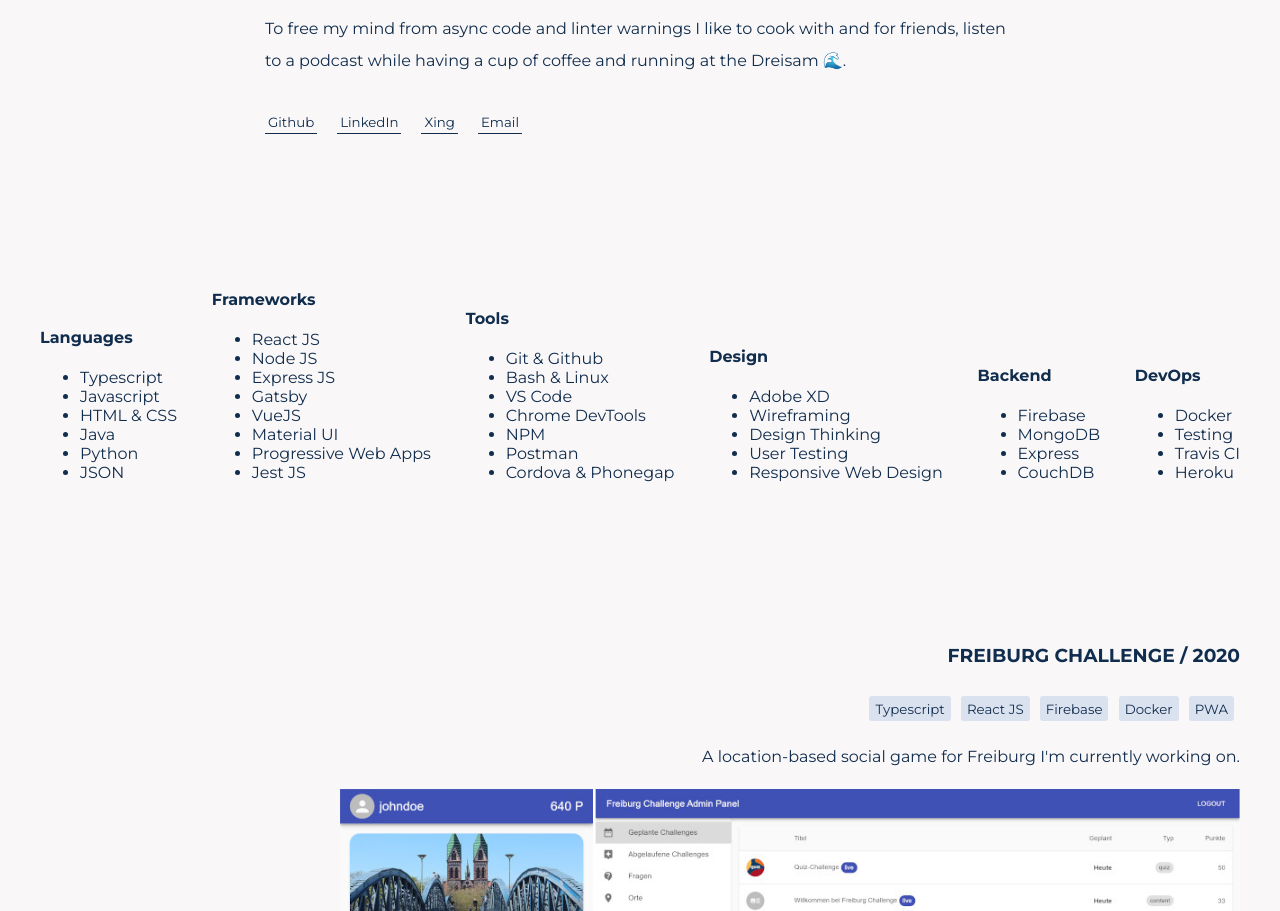
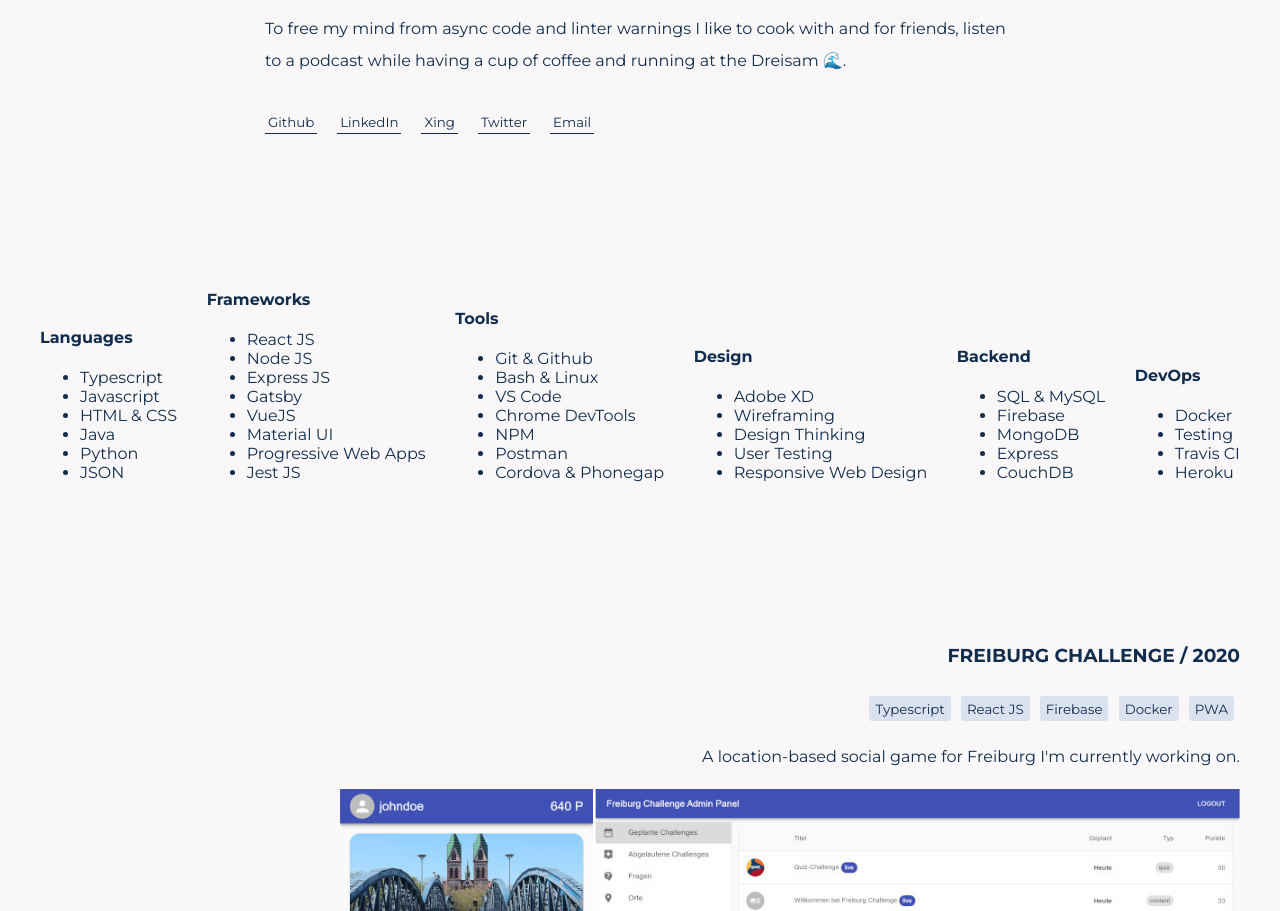
Before and after one commit to nicograef/nicograef.github.io, a Gatsby site: page / in a window 1280 px wide. Shown: the part 1162-2073 px from the top of the page. Built offline with nearby package versions, Linux system fonts and the light colour scheme; Gatsby itself is replaced by a stand-in of ours.

Commit message:
added twitter link and SQL skill

```diff
--- a/src/components/About.js
+++ b/src/components/About.js
@@ -44,6 +44,10 @@ const links = [
     url: 'https://xing.com/profile/Nico_Graef2/',
   },
   {
+    title: 'Twitter',
+    url: 'https://twitter.com/nicograef/',
+  },
+  {
     title: 'Email',
     url: 'mailto:graef.nico@gmail.com',
   },
--- a/src/components/Skills.js
+++ b/src/components/Skills.js
@@ -56,7 +56,7 @@ const skills = [
   },
   {
     title: 'Backend',
-    skills: ['Firebase', 'MongoDB', 'Express', 'CouchDB']
+    skills: ['SQL & MySQL', 'Firebase', 'MongoDB', 'Express', 'CouchDB']
   },
   {
     title: 'DevOps',
```
